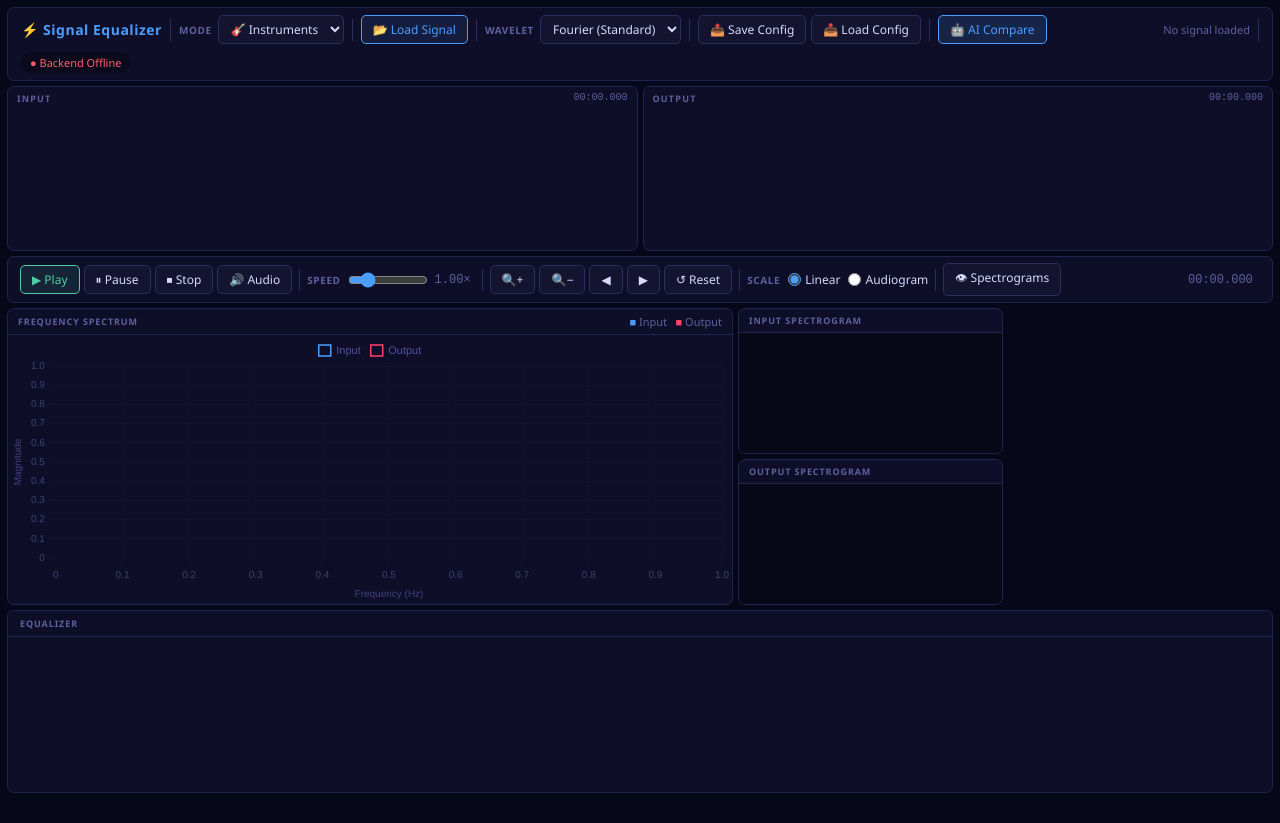
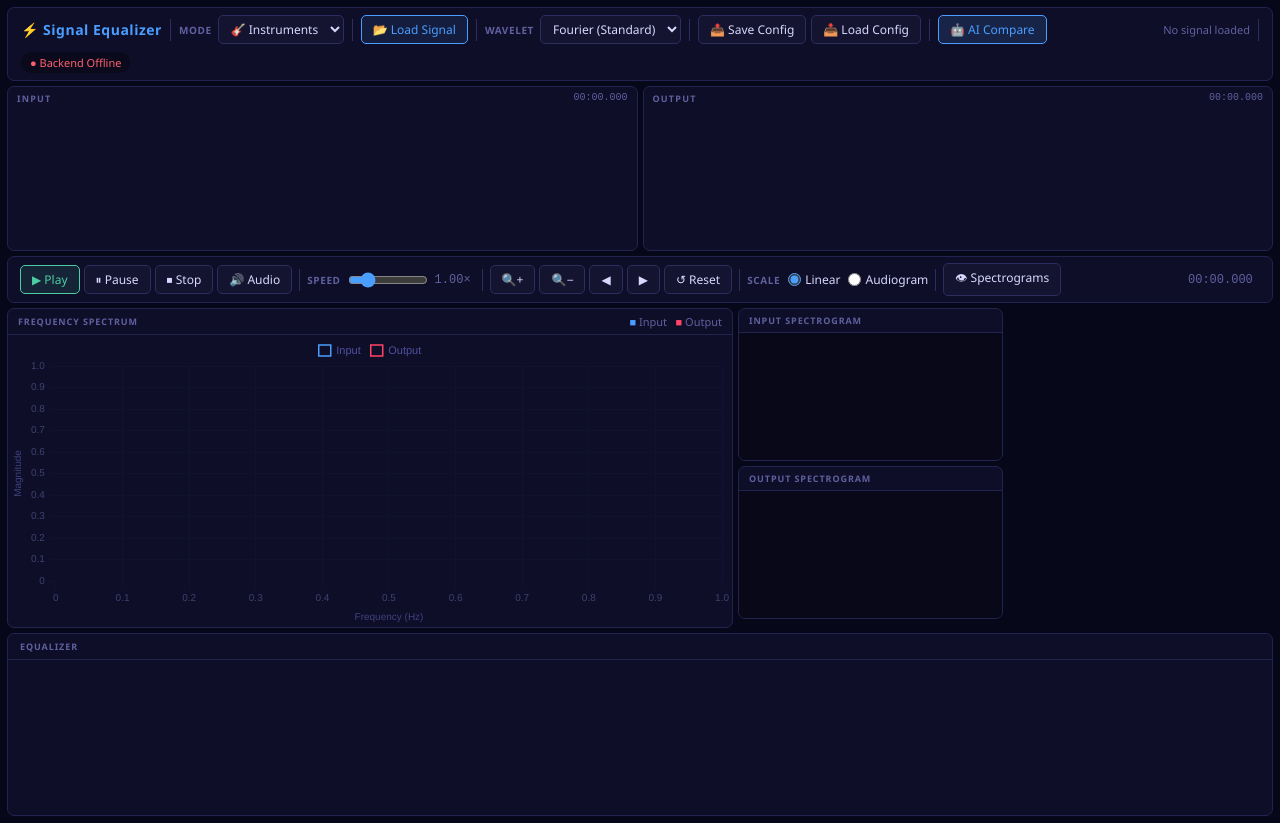
Before and after one commit to abdulrahman-hassan-74/Signal-Equalizer, a plain HTML site: page frontend/index.html in a window 1280 px wide. Before the commit the page ends 800 px from the top, so only its background shows below. Drawn offline with nearby package versions, Linux system fonts and the light colour scheme; no server answers.

Commit message:
update index.html file
fix the fixed height layout issue

```diff
--- a/frontend/index.html
+++ b/frontend/index.html
@@ -23,7 +23,7 @@
   --r:       7px;
 }
 * { box-sizing: border-box; margin: 0; padding: 0; }
-html, body { height: 100%; overflow: hidden; }
+html { height: 100%; }
 body {
   background: var(--bg);
   color: var(--text);
@@ -33,6 +33,8 @@ body {
   flex-direction: column;
   padding: 7px;
   gap: 5px;
+  min-height: 100%;
+  overflow-y: auto;
 }
 
 /* ── SCROLLBAR ───────────────────────────── */
@@ -136,12 +138,12 @@ input[type=range].speed-r {
 /* ── ANALYSIS ROW ────────────────────────── */
 #analysis-row {
   display:grid; grid-template-columns:1fr 265px 265px;
-  gap:5px; flex:1; min-height:0; overflow:hidden;
+  gap:5px; height:320px; flex-shrink:0;
 }
 .panel {
   background:var(--surface); border:1px solid var(--border);
   border-radius:var(--r); overflow:hidden;
-  display:flex; flex-direction:column;
+  display:flex; flex-direction:column; min-height:0;
 }
 .p-head {
   display:flex; align-items:center; justify-content:space-between;
@@ -152,9 +154,9 @@ input[type=range].speed-r {
 .p-body { flex:1; min-height:0; position:relative; }
 .p-body canvas { display:block; width:100%; height:100%; }
 #spec-col {
-  display:flex; flex-direction:column; gap:5px; min-height:0;
+  display:flex; flex-direction:column; gap:5px;
 }
-#spec-col .panel { flex:1; min-height:0; }
+#spec-col .panel { height:153px; flex-shrink:0; }
 
 /* ── EQ SECTION ──────────────────────────── */
 #eq-wrap {
```
